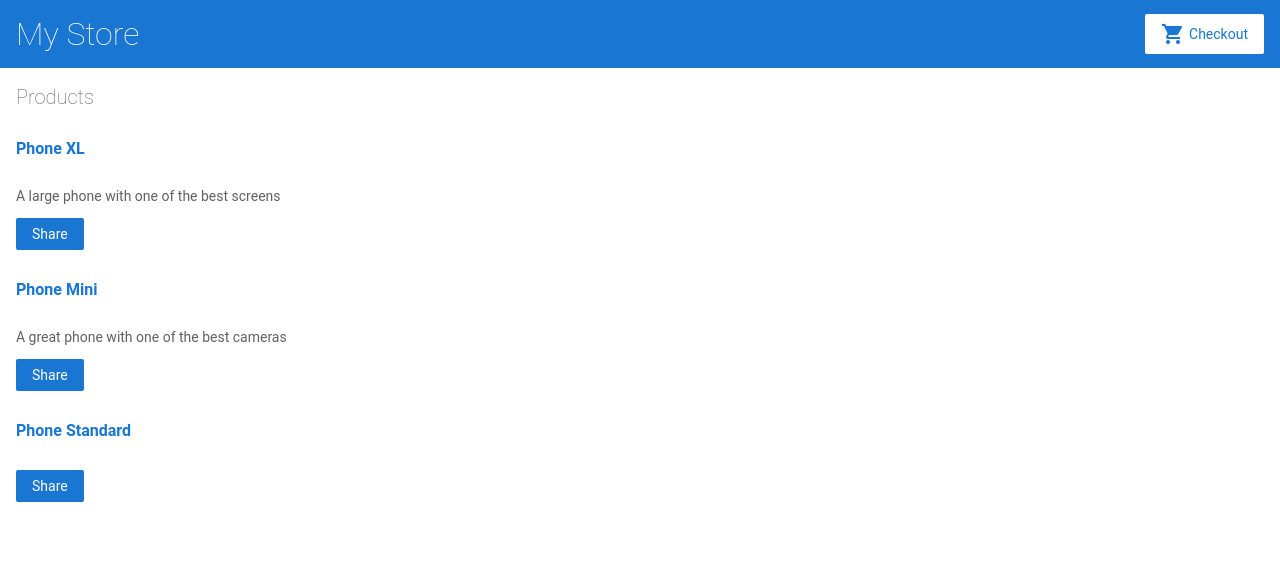
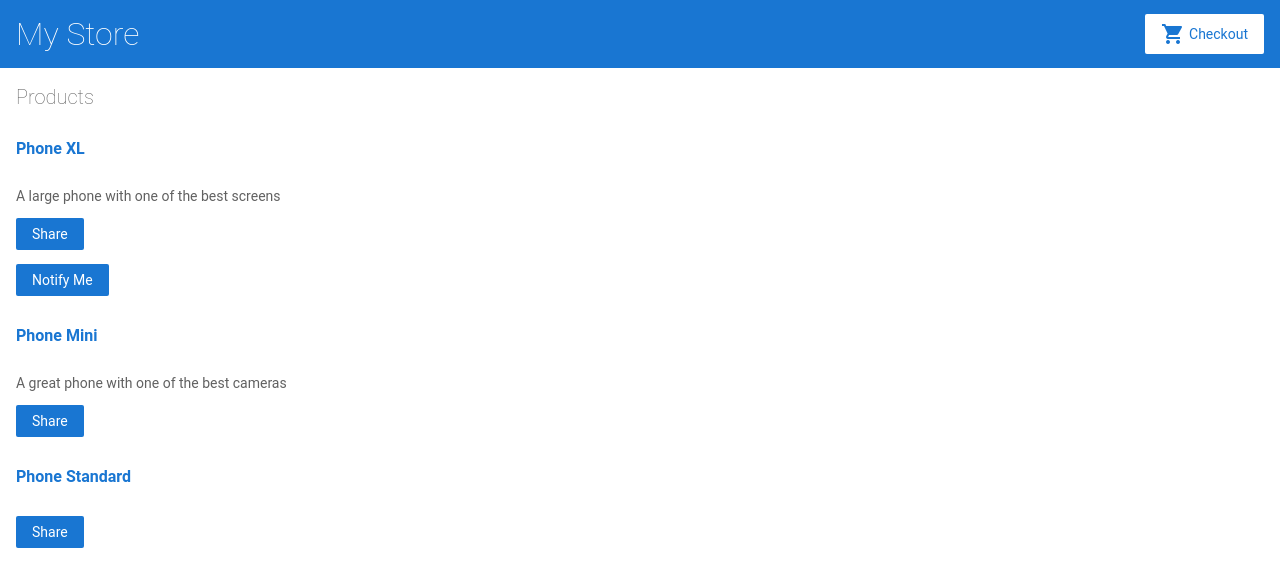
Before and after one commit to felipegueller/angular-my-store, an Angular app: page / in a window 1280 px wide. Shown: the top 586 px of the page. Built offline with nearby package versions, Linux system fonts and the light colour scheme.

Commit message:
:sparkles: feat: creating the communication between parent and child components

```diff
--- a/src/app/product-alerts/product-alerts.component.html
+++ b/src/app/product-alerts/product-alerts.component.html
@@ -1 +1,3 @@
-<p>product-alerts works!</p>
+<p *ngIf="product && product.price >= 700">
+  <button type="button" (click)="notify.emit()">Notify Me</button>
+</p>
--- a/src/app/product-alerts/product-alerts.component.ts
+++ b/src/app/product-alerts/product-alerts.component.ts
@@ -1,4 +1,4 @@
-import { Component, OnInit, Input } from '@angular/core';
+import { Component, OnInit, Input, Output, EventEmitter } from '@angular/core';
 
 import { Product } from '../products'; // interface
 
@@ -8,7 +8,8 @@
   styleUrls: ['./product-alerts.component.css']
 })
 export class ProductAlertsComponent implements OnInit {
-  @Input() product!: Product;
+  @Input() product: Product | undefined;
+  @Output() notify = new EventEmitter();
 
   constructor() { }
 
--- a/src/app/product-list/product-list.component.html
+++ b/src/app/product-list/product-list.component.html
@@ -10,9 +10,9 @@
       {{ product.description }}
     </p>
 
-    <button type="button" (click)="share()">
-      Share
-    </button>
+    <button type="button" (click)="share()">Share</button>
+
+    <app-product-alerts [product]="product" (notify)="onNotify()"></app-product-alerts>
   </li>
 </ul>
 
--- a/src/app/product-list/product-list.component.ts
+++ b/src/app/product-list/product-list.component.ts
@@ -13,6 +13,10 @@
   share() {
     window.alert('The product has been shared!');
   }
+
+  onNotify() {
+    alert('You\'ll be notified when the product goes on sale!')
+  }
 }
 
 
```
